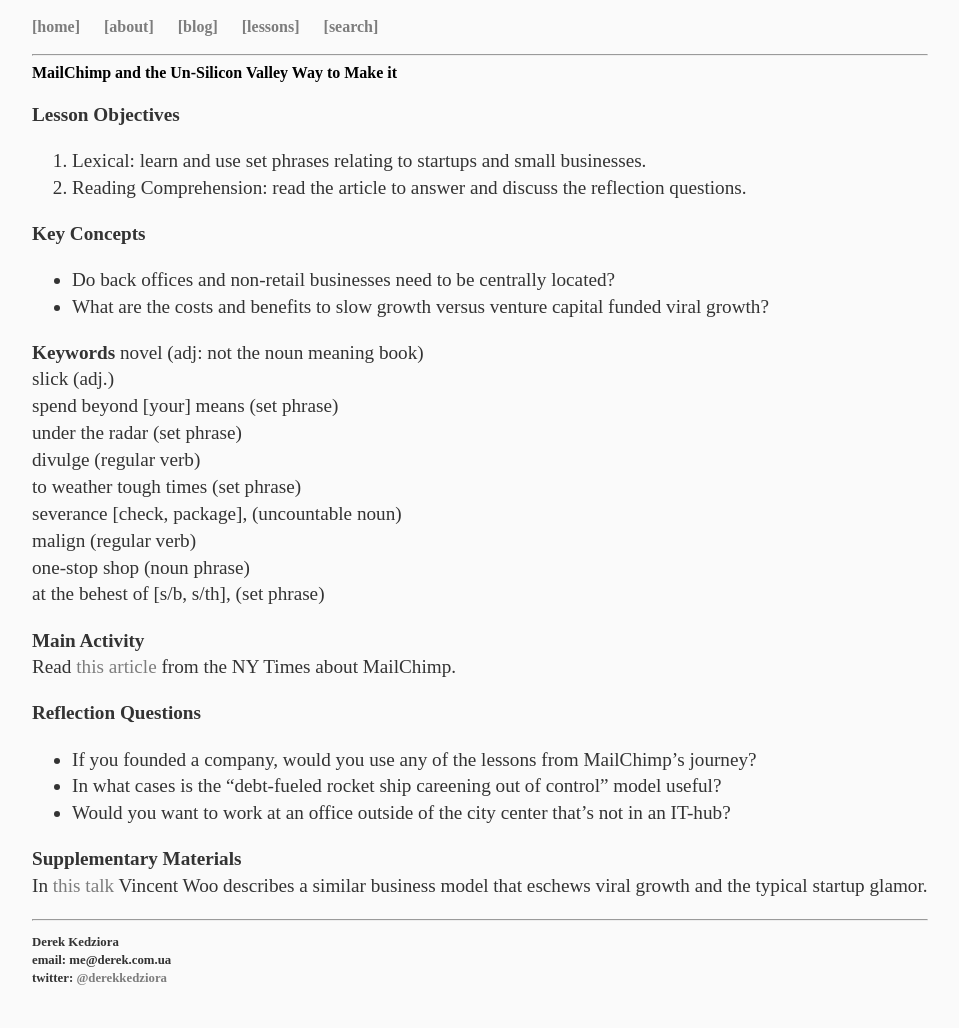
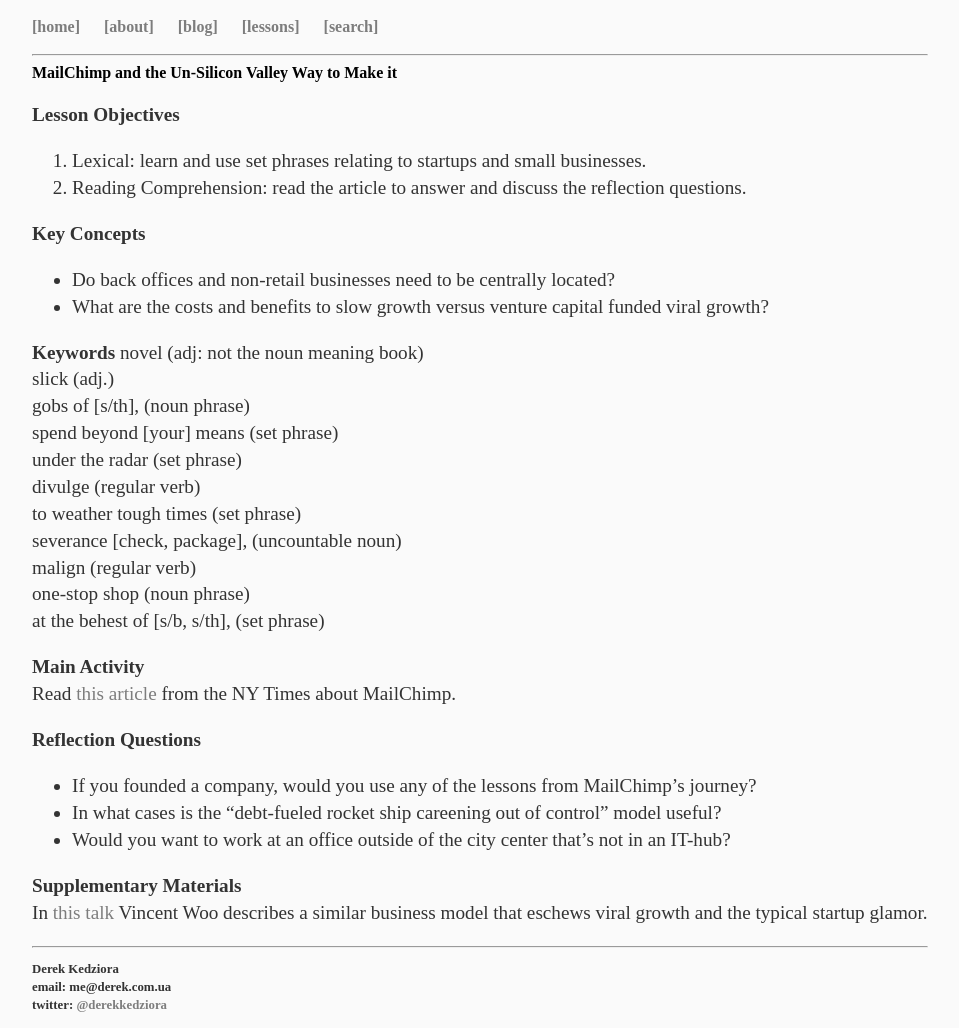
Before and after one commit to ZeroDeth/derekkedziora.github.io, a Jekyll site: the page built from _posts/2016-10-24-mailchimp.md, in a window 1280 px wide. Shown: the whole page, without its empty margins (160-1119 px from the left). Built offline with Jekyll 4.4.1, drawn with Linux system fonts in a browser that asks for light colours; some web fonts are replaced; before the commit the page ends 1001 px from its top, so only the background shows below that.

Commit message:
keywords changed

```diff
--- a/_posts/2016-10-24-mailchimp.md
+++ b/_posts/2016-10-24-mailchimp.md
@@ -19,6 +19,7 @@ description: "MailChimp defies the traditional startup model and is successful o
 **Keywords**
 novel (adj: not the noun meaning book)
 slick (adj.)
+gobs of [s/th], (noun phrase)
 spend beyond [your] means (set phrase)
 under the radar (set phrase)
 divulge (regular verb)
```
